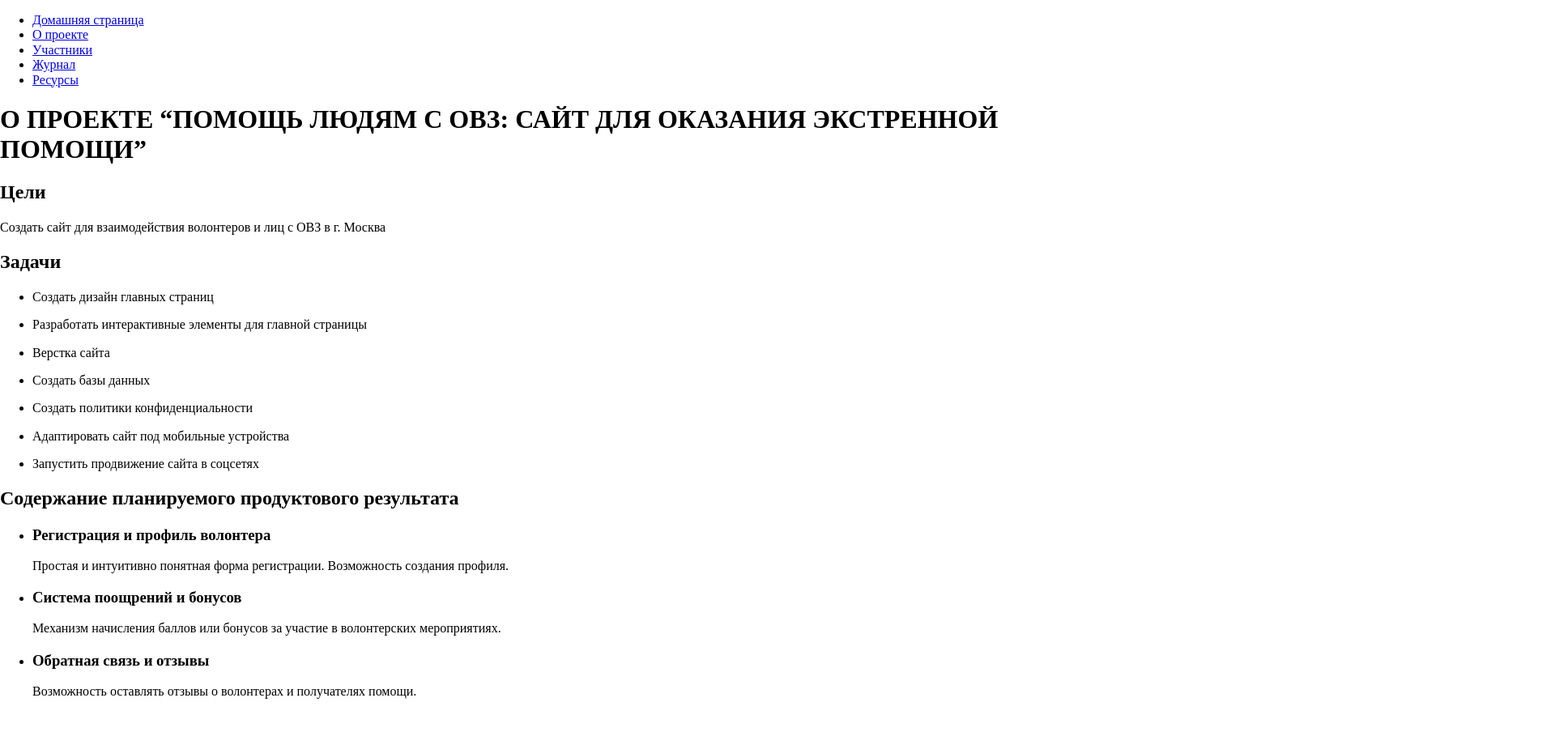
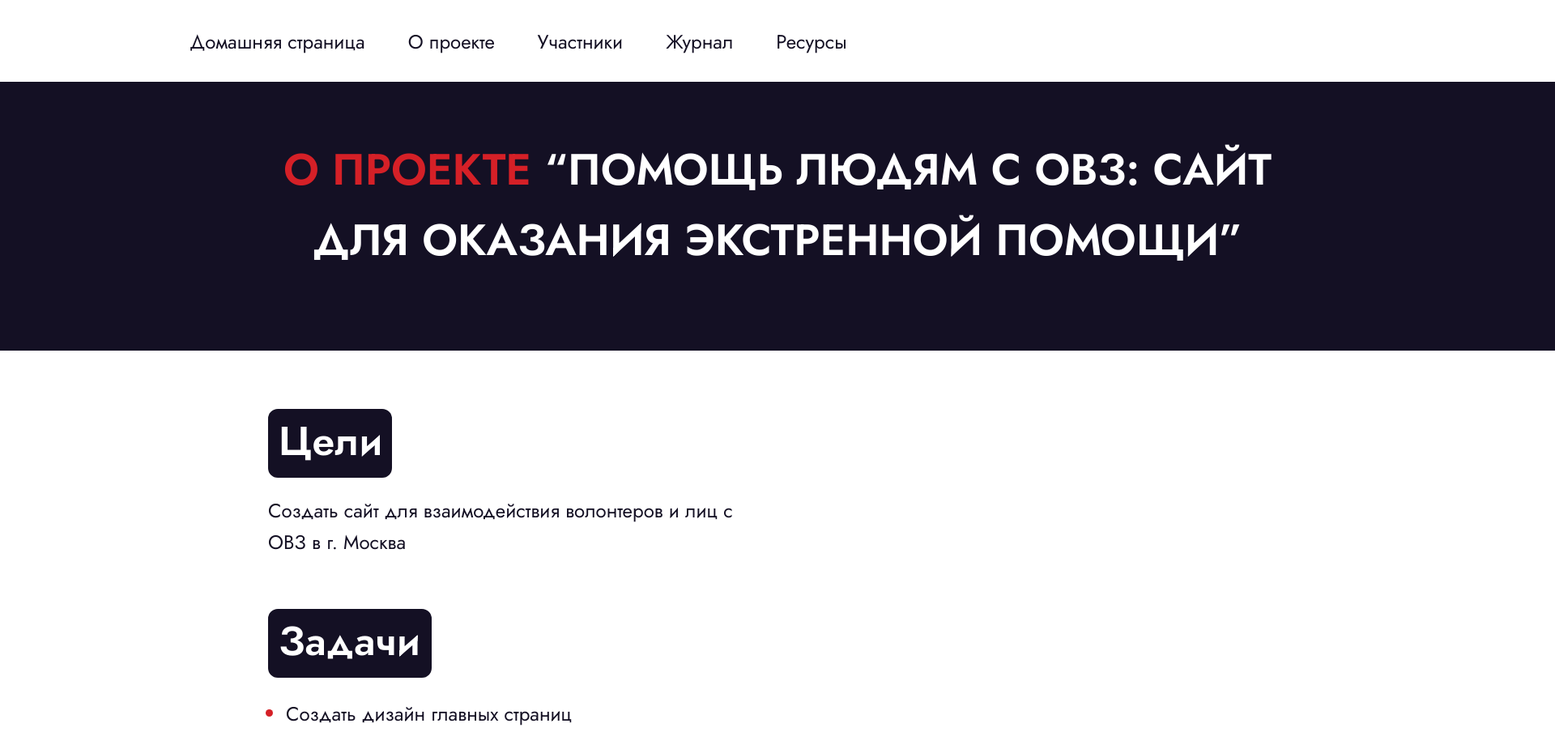
Before and after one commit to paladijmaxim/practice-2025-Paladii-Rebrova, a plain HTML site: page site/html/about.html in a window 1280 px wide. Shown: the top 904 px of the page at 81% size, 1920 px wide, since content can reach past the window. Before the commit the page ends 879 px from the top, so only its background shows below. Drawn offline with Linux system fonts and the light colour scheme.

Commit message:
добавлены стили для страницы "О проекте"

```diff
--- a/site/css/about.css
+++ b/site/css/about.css
@@ -0,0 +1,207 @@
+/* общие стили */
+
+@font-face {
+    font-family: "Jost-Regular";
+    src: url("../fonts/Jost-Regular.ttf");
+    font-style: normal;
+    font-weight: 400;
+}
+
+@font-face {
+    font-family: "Jost-Semibold";
+    src: url("../fonts/Jost-SemiBold.ttf");
+    font-style: normal;
+    font-weight: 600;
+}
+
+:root {
+    --white-color: #ffffff;
+    --dark-color: #141024;
+    --red-color: #D52027;
+    --blue-color: #3953FF;
+    --grey-color: #CDCACA;
+    font-size: 62.5%;
+}
+
+* {
+    box-sizing: border-box;
+}
+
+a {
+    text-decoration: none;
+}
+
+ul {
+    list-style-type: none;
+}
+
+/* стили header */
+
+header {
+    background-color: var(--white-color);
+}
+
+.header_wrapper {
+    max-width: 192rem;
+    padding-top: 3.3rem;
+    padding-bottom: 3rem;
+    margin: 0 auto;
+    display: flex;
+    justify-content: center;
+}
+
+.header_item_link {
+    font-family: "Jost-Regular";
+    font-size: 2.4rem;
+    line-height: 160%;
+    color: var(--dark-color);
+}
+
+.header_item_link:hover {
+    border: 2px solid var(--blue-color);
+    border-radius: 1rem;
+    padding: 0.5rem;
+}
+
+.header_list {
+    display: flex;
+    gap: 5.3rem;
+    margin: 0;
+    padding: 0;
+}
+
+/* стили для section objectives */
+
+.wrapper {
+    max-width: 192rem;
+    margin: 0 auto;
+    padding: 0 33.1rem;
+    position: relative;
+}
+
+.title_box {
+    background-color: var(--dark-color);
+    position: relative;
+    padding-left: 33.1rem;
+    right: 33.1rem;
+    min-width: 192rem;
+}
+
+h1 {
+    font-family: "Jost-Semibold";
+    font-size: 5.4rem;
+    line-height: 160%;
+    color: var(--white-color);
+    text-align: center;
+    max-width: 125.8rem;
+    padding-top: 6.5rem;
+    padding-bottom: 9.4rem;
+    margin: 0;
+}
+
+.title_style {
+    color: var(--red-color);
+}
+
+.objectives {
+    background-color: var(--white-color);
+}
+
+.objectives_title {
+    font-family: "Jost-Semibold";
+    font-size: 5rem;
+    line-height: 160%;
+    color: var(--white-color);
+    background-color: var(--dark-color);
+    max-width: 15.3rem;
+    border-radius: 1.2rem;
+    padding-left: 1.3rem;
+    padding-right: 1.4rem;
+    padding-bottom: 0.5rem;
+    margin: 7.2rem 0 2.2rem;
+}
+
+.objectives_title_title {
+    font-family: "Jost-Semibold";
+    font-size: 5rem;
+    line-height: 160%;
+    color: var(--white-color);
+    background-color: var(--dark-color);
+    max-width: 20.2rem;
+    border-radius: 1.2rem;
+    padding-left: 1.3rem;
+    padding-right: 1.4rem;
+    padding-bottom: 0.5rem;
+    margin: 0 0 2.6rem;
+}
+
+.objectives_text {
+    font-family: "Jost-Regular";
+    font-size: 2.4rem;
+    line-height: 160%;
+    color: var(--dark-color);
+    margin: 0 0 6.3rem;
+}
+
+.objectives_list {
+    margin: 0 0 8.4rem;
+    list-style-type: disc;
+    padding-left: 2.2rem;
+}
+
+.objectives_item_text {
+    font-family: "Jost-Regular";
+    font-size: 2.4rem;
+    line-height: 160%;
+    color: var(--dark-color);
+    margin-bottom: 0;
+    margin-top: 0.7rem;
+}
+
+.objectives_item::marker {
+    color: var(--red-color);
+    font-size: 3em;
+}
+
+.result {
+    background-color: var(--grey-color);
+}
+
+.result_title {
+    font-family: "Jost-Semibold";
+    font-size: 5rem;
+    line-height: 160%;
+    color: var(--dark-color);
+    padding-top: 9.2rem;
+    min-width: 124.5rem;
+    margin-top: 0;
+    margin-bottom: 3.3rem;
+}
+
+.result_item_title {
+    font-family: "Jost-Semibold";
+    font-size: 2.4rem;
+    line-height: 160%;
+    color: var(--dark-color);
+    margin: 0;
+    max-width: 35rem;
+}
+
+.result_item_text {
+    font-family: "Jost-Regular";
+    font-size: 1.8rem;
+    line-height: 160%;
+    color: var(--dark-color);
+    margin-top: 0.9rem;
+    margin-bottom: 0;
+    max-width: 36rem;
+}
+
+.result_list {
+    display: flex;
+    justify-content: space-between;
+    align-items: center;
+    margin-top: 0;
+    margin-bottom: 0;
+    padding-bottom: 10.8rem;
+}
--- a/site/html/about.html
+++ b/site/html/about.html
@@ -44,17 +44,19 @@
     <main>
         <section class="objectives">
             <div class="wrapper">
+                <div class="title_box">
                     <h1 class="title">
                         <span class="title_style">
                             О ПРОЕКТЕ
                         </span>
                         “ПОМОЩЬ ЛЮДЯМ С ОВЗ:  САЙТ ДЛЯ ОКАЗАНИЯ ЭКСТРЕННОЙ ПОМОЩИ”
                     </h1>
+                </div>
                 <h2 class="objectives_title">Цели</h2>
                 <p class="objectives_text">
                     Создать сайт для взаимодействия волонтеров и лиц с ОВЗ в г. Москва
                 </p>
-                <h2 class="objectives_title">Задачи</h2>
+                <h2 class="objectives_title_title">Задачи</h2>
                 <ul class="objectives_list">
                     <li class="objectives_item">
                         <p class="objectives_item_text">Создать дизайн главных страниц</p>
```
Lines whose indentation alone changed are shown as unchanged.
